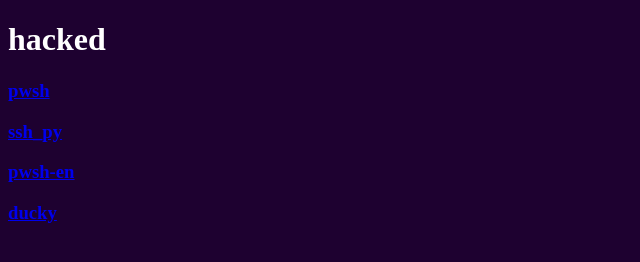
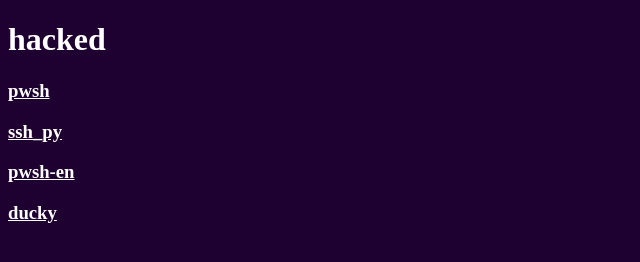
Before and after one commit to marapayloads/hello-world, a plain HTML site: page index.html in a window 1280 px wide. Shown: the whole page, without its empty margins (0-640 px from the left). Drawn offline with Linux system fonts and the light colour scheme.

Commit message:
Update index.html

```diff
--- a/index.html
+++ b/index.html
@@ -7,10 +7,10 @@
   </head>
   <body style="color:white; Background-color:#1e0130;">
     <h1>hacked</h1>
-    <h3><a href = 'win-pay.ps1'>pwsh</a></h3>
-    <h3><a href = 'ssh_ngrok.py'>ssh_py</a></h3>
-    <h3><a href = 'windows-sub-system.ps1'>pwsh-en</a></h3>
-    <h3><a href = 'rubber.txt'>ducky</a></h3>
+    <h3><a style='color:white;' href = 'win-pay.ps1'>pwsh</a></h3>
+    <h3><a style='color:white;' href = 'ssh_ngrok.py'>ssh_py</a></h3>
+    <h3><a style='color:white;' href = 'windows-sub-system.ps1'>pwsh-en</a></h3>
+    <h3><a style='color:white;' href = 'rubber.txt'>ducky</a></h3>
 
 
   </body>
```
